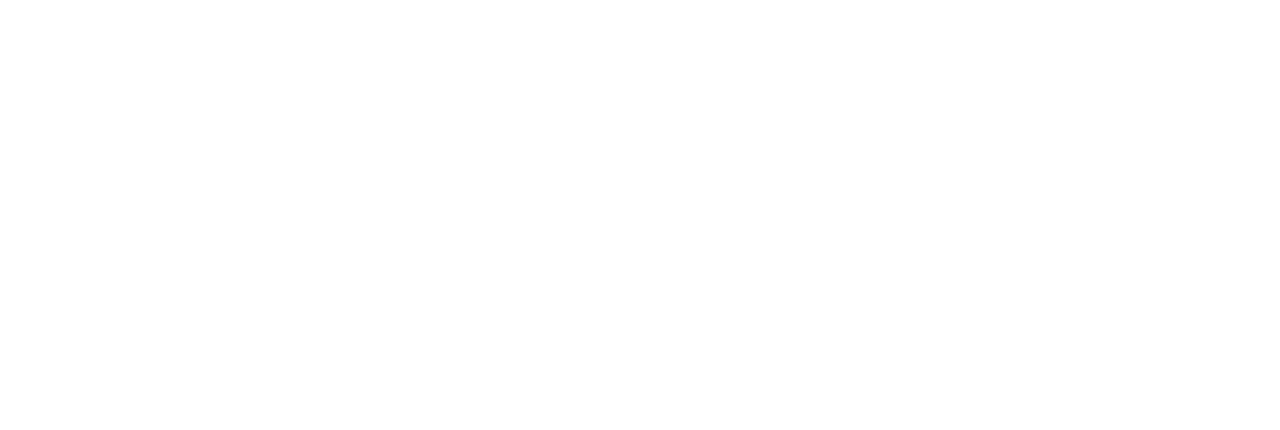
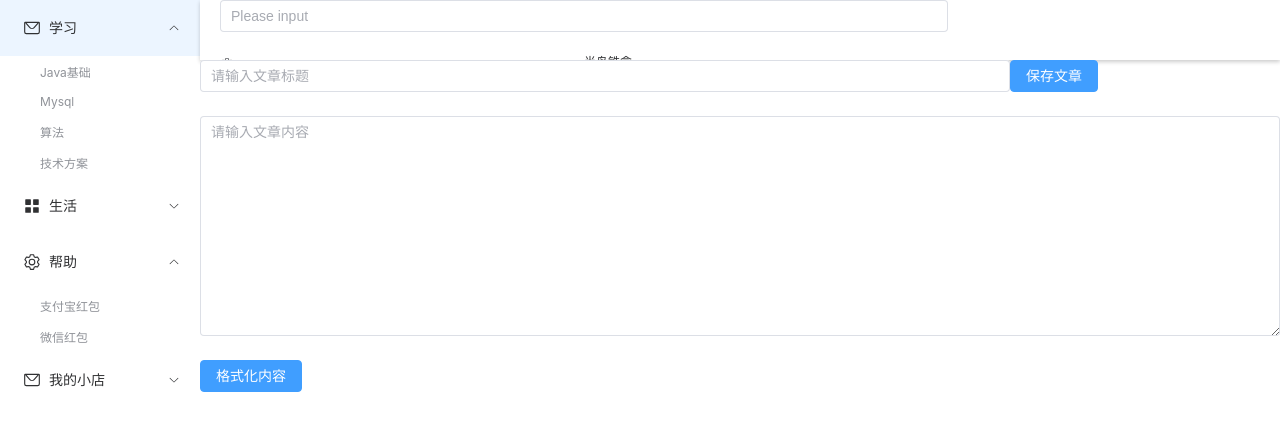
Before and after one commit to Bandao-f/vue-project, a Vue app: page /article in a window 1280 px wide. Before the commit this address had no page. Shown: the top 430 px of the page. Built offline with nearby package versions, Linux system fonts and the light colour scheme.

Commit message:
新增编辑器代碼

```diff
--- a/src/layout/LayoutMain.vue
+++ b/src/layout/LayoutMain.vue
@@ -39,7 +39,7 @@
             <template #title>
               <el-icon><setting /></el-icon>帮助
             </template>
-            <el-menu-item-group title="支付宝口令红包" @click="$router.push({
+            <el-menu-item-group title="支付宝红包" @click="$router.push({
           path:'/help',query:{
             a:'Option 3'
           }
@@ -113,6 +113,8 @@
 //   address: 'No. 189, Grove St, Los Angeles',
 // }
 // const tableData = ref(Array.from({ length: 20 }).fill(item))
+// 富文本组件随时更新已经上传的富文本id
+
 </script>
 
 <style scoped>
--- a/src/router/index.js
+++ b/src/router/index.js
@@ -25,6 +25,11 @@
           // this generates a separate chunk (About.[hash].js) for this route
           // which is lazy-loaded when the route is visited.
           component: () => import('../views/HelpSend.vue') //懒加载
+        },
+        {
+          path: '/article',
+          name: 'article',
+          component: () => import('../views/AuditArticle.vue')
         }
       ]
     },
--- /dev/null
+++ b/src/views/AuditArticle.vue
@@ -0,0 +1,50 @@
+<template>
+  <div>
+    <el-row>
+      <el-col :span="18">
+        <el-input placeholder="请输入文章标题" v-model="title"></el-input>
+      </el-col>
+      <el-col :span="6">
+        <el-button type="primary" @click="saveArticle">保存文章</el-button>
+      </el-col>
+    </el-row>
+    <br>
+    <el-row>
+      <el-col :span="24">
+        <el-input
+            type="textarea"
+            :rows="10"
+            placeholder="请输入文章内容"
+            v-model="content"
+        ></el-input>
+      </el-col>
+    </el-row>
+    <br>
+    <el-row>
+      <el-col :span="24">
+        <el-button type="primary" @click="formatContent">格式化内容</el-button>
+      </el-col>
+    </el-row>
+  </div>
+</template>
+
+<script>
+export default {
+  data() {
+    return {
+      title: '',
+      content: ''
+    };
+  },
+  methods: {
+    saveArticle() {
+      // 在这里处理保存文章的逻辑
+      console.log('保存文章', this.title, this.content);
+    },
+    formatContent() {
+      // 在这里处理格式化内容的逻辑
+      console.log('格式化内容', this.content);
+    }
+  }
+};
+</script>
--- a/src/views/HelpSend.vue
+++ b/src/views/HelpSend.vue
@@ -16,7 +16,7 @@
       </el-button>
       <el-dialog
           v-model="dialogVisible"
-          title="我已经收到请求啦~ 等我看见消息以后我就回去发支付宝口令红包，记住这个口令：迟一些你再去领叭~"
+          title="我已经收到请求啦~ 等我看见消息以后就会给你转个小红包，你迟一些你再去看叭~"
           width="46%"
           :before-close="beforeDialogClose"
       >
@@ -44,7 +44,20 @@
     handleClick() {
       this.isDisabled = true;
       this.buttonText = '我收到请求啦~';
+      this.request()
       this.openDialog()
+    },
+    request() {
+      fetch('http://localhost:8088/transController/reportAlipay?param='+this.inputValue)
+          .then(response => response.json())
+          .then(data => {
+            // 在这里处理返回的数据
+            console.log(data);
+          })
+          .catch(error => {
+            // 处理错误
+            console.error(error);
+          });
     },
     openDialog() {
       this.dialogVisible = true; // 打开对话框
@@ -67,6 +80,7 @@
       isDisabled: false,
       dialogVisible: false, // 对话框可见性
       buttonText: '点击我我就会去发支付宝红包~',
+      inputValue:'',
       article: {
         title: "请确定你真的需要",
         content0: "如果你正面临以下情况:",
```
